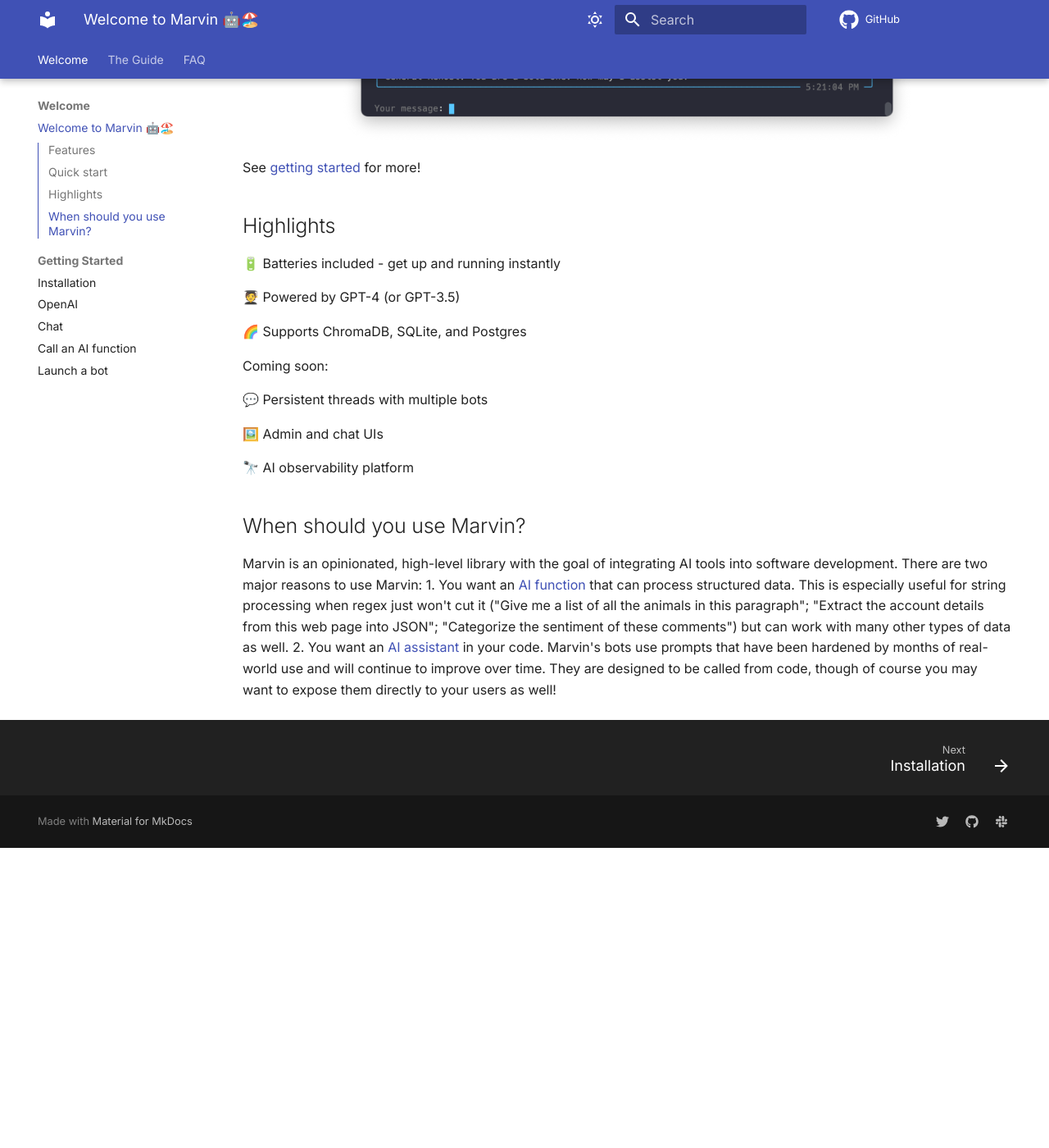
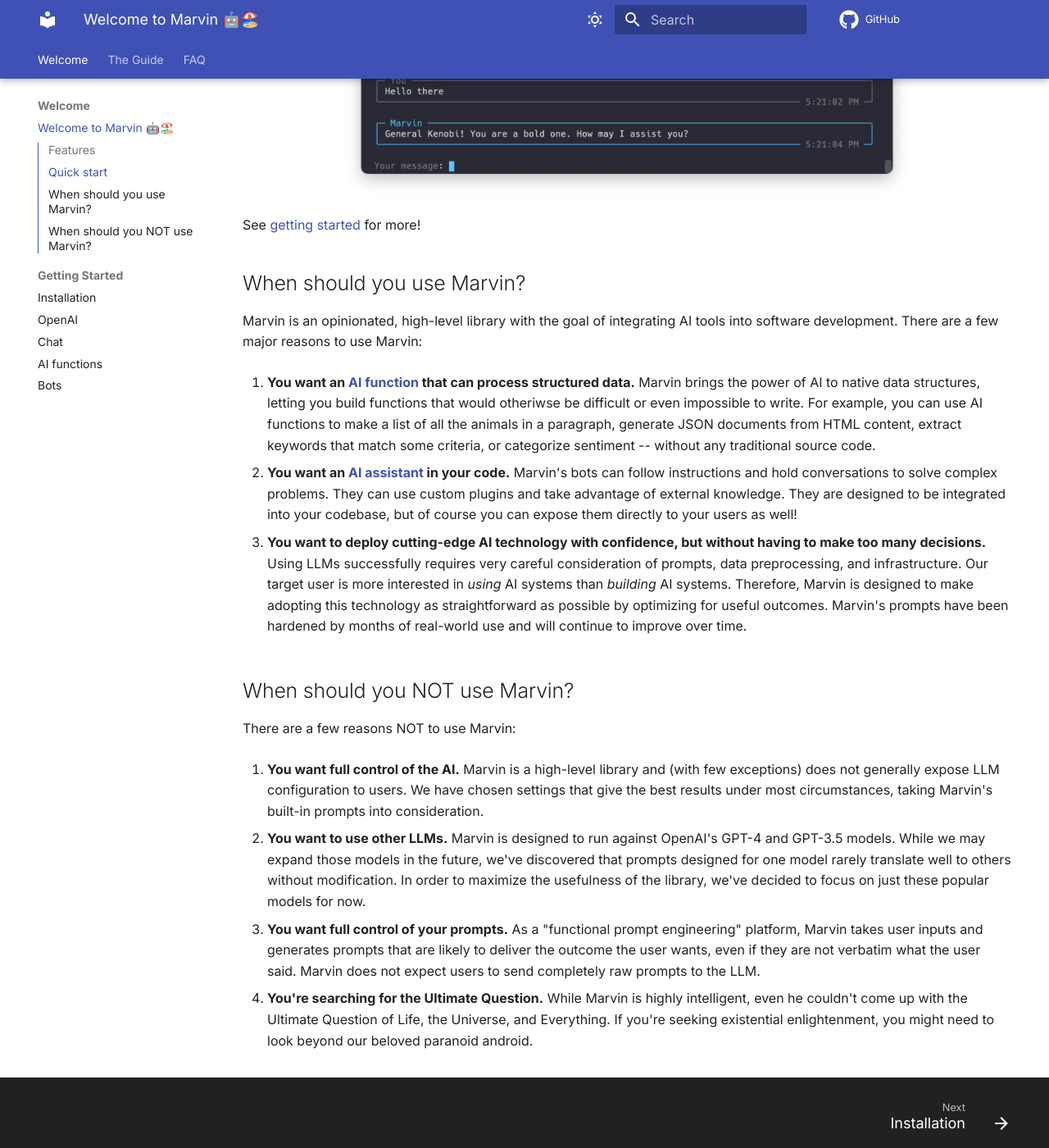
Before and after one commit to PrefectHQ/marvin, an MkDocs documentation site: the page built from docs/index.md, in a window 1280 px wide and 1400 px high, scrolled down 1110 px. Shown: the whole window at 82% size. Built offline with MkDocs 1.6.1 and Material for MkDocs 9.7.7, drawn with Linux system fonts in a browser that asks for light colours; some web fonts are replaced; comment, search, counter and statistics services are not loaded; before the commit the page ends 2144 px from its top, so only the background shows below that; some of the changed text lies outside the part shown.

Commit message:
Update main docs

```diff
--- a/docs/index.md
+++ b/docs/index.md
@@ -2,22 +2,23 @@
 
 ![](ai_fn_demo.png)
 
-Marvin is a batteries-included library designed to simplify the process of building AI-powered software. It introduces three core abstractions: AI functions, bots, and knowledge. AI functions are powerful tools that let users define and execute functions without any source code, while bots serve as AI assistants that can follow instructions and use plugins. Knowledge provides an effective method for enhancing bots' abilities by loading external information. Marvin's innovative approach to "functional prompt engineering" allows developers to work with structured inputs and outputs, seamlessly integrating AI functions into traditional code and enabling the creation of sophisticated AI pipelines.
+Marvin is a batteries-included library designed to simplify the process of building AI-powered software.
 
+Marvin's innovative approach to **"functional prompt engineering"** allows developers to engage AI through structured inputs and outputs, seamlessly integrating it with traditional code and enabling the creation of sophisticated AI pipelines. **AI functions** let developers take advantage of AI through familiar function calls and data structures. **Bots** are highly capable AI assistants that are designed to be used alongside or within existing code. They can take instructions and leverage plugins or external knowledge to solve complex problems. Developers can use these tools to add AI capabilities where they are most impactful, without needing to start from scratch.
 
-> "Let’s build robots with Genuine People Personalities," they said. So they tried it out with me. I’m a personality prototype. You can tell, can’t you?
->
-> -- [Marvin](https://www.youtube.com/clip/UgkxNj9p6jPFM8eWAmRJiKoPeOmvQxb8viQv)
+!!! quote "GPP"
+    "Let’s build robots with Genuine People Personalities!" they said. So they tried it out with me. I’m a personality prototype. You can tell, can’t you?
 
+    -- <a href="https://www.youtube.com/clip/UgkxNj9p6jPFM8eWAmRJiKoPeOmvQxb8viQv" target="_blank">Marvin</a>
 
 ## Features
 
 
-🦾 Write [AI functions](guide/ai_functions.md) that process structured data without source code
+🦾 Write [AI functions](guide/ai_functions.md) to process structured data without source code
 
-🤖 Create [bots](guide/bots.md) that have personalities and follow instructions
+🤖 Chat with [bots](guide/bots.md) that have personalities and follow instructions
 
-🔌 Build [plugins](guide/plugins.md) to give bots new abilities
+🔌 Build [plugins](guide/plugins.md) to give your bots new abilities
 
 📚 Store [knowledge](guide/loaders_and_documents.md) that bots can access and use
 
@@ -35,24 +36,23 @@
 
 See [getting started](getting_started/installation.md) for more!
 
-## Highlights
-
-🔋 Batteries included - get up and running instantly
-
-🧑‍🎓 Powered by GPT-4 (or GPT-3.5)
-
-🌈 Supports ChromaDB, SQLite, and Postgres
-
-Coming soon:
-
-💬 Persistent threads with multiple bots
-
-🖼️ Admin and chat UIs
-
-🔭 AI observability platform
 
 ## When should you use Marvin?
 
-Marvin is an opinionated, high-level library with the goal of integrating AI tools into software development. There are two major reasons to use Marvin:
-1. You want an [AI function](guide/ai_functions.md) that can process structured data. This is especially useful for string processing when regex just won't cut it ("Give me a list of all the animals in this paragraph"; "Extract the account details from this web page into JSON"; "Categorize the sentiment of these comments") but can work with many other types of data as well.
-2. You want an [AI assistant](guide/bots.md) in your code. Marvin's bots use prompts that have been hardened by months of real-world use and will continue to improve over time. They are designed to be called from code, though of course you may want to expose them directly to your users as well!
+Marvin is an opinionated, high-level library with the goal of integrating AI tools into software development. There are a few major reasons to use Marvin:
+
+1. **You want an [AI function](guide/ai_functions.md) that can process structured data.** Marvin brings the power of AI to native data structures, letting you build functions that would otheriwse be difficult or even impossible to write. For example, you can use AI functions to make a list of all the animals in a paragraph, generate JSON documents from HTML content, extract keywords that match some criteria, or categorize sentiment -- without any traditional source code.
+
+2. **You want an [AI assistant](guide/bots.md) in your code.** Marvin's bots can follow instructions and hold conversations to solve complex problems. They can use custom plugins and take advantage of external knowledge. They are designed to be integrated into your codebase, but of course you can expose them directly to your users as well!
+
+3. **You want to deploy cutting-edge AI technology with confidence, but without having to make too many decisions.** Using LLMs successfully requires very careful consideration of prompts, data preprocessing, and infrastructure. Our target user is more interested in *using* AI systems than *building* AI systems. Therefore, Marvin is designed to make adopting this technology as straightforward as possible by optimizing for useful outcomes. Marvin's prompts have been hardened by months of real-world use and will continue to improve over time.
+## When should you NOT use Marvin?
+There are a few reasons NOT to use Marvin:
+
+1. **You want full control of the AI.** Marvin is a high-level library and (with few exceptions) does not generally expose LLM configuration to users. We have chosen settings that give the best results under most circumstances, taking Marvin's built-in prompts into consideration.
+
+2. **You want to use other LLMs.** Marvin is designed to run against OpenAI's GPT-4 and GPT-3.5 models. While we may expand those models in the future, we've discovered that prompts designed for one model rarely translate well to others without modification. In order to maximize the usefulness of the library, we've decided to focus on just these popular models for now.
+
+3. **You want full control of your prompts.** As a "functional prompt engineering" platform, Marvin takes user inputs and generates prompts that are likely to deliver the outcome the user wants, even if they are not verbatim what the user said. Marvin does not expect users to send completely raw prompts to the LLM.
+
+4. **You're searching for the Ultimate Question.** While Marvin is highly intelligent, even he couldn't come up with the Ultimate Question of Life, the Universe, and Everything. If you're seeking existential enlightenment, you might need to look beyond our beloved paranoid android.
--- a/mkdocs.yml
+++ b/mkdocs.yml
@@ -6,8 +6,8 @@
       - Installation: getting_started/installation.md
       - OpenAI: getting_started/openai.md
       - Chat: getting_started/chat_quickstart.md
-      - Call an AI function: getting_started/ai_functions_quickstart.md
-      - Launch a bot: getting_started/bots_quickstart.md
+      - AI functions: getting_started/ai_functions_quickstart.md
+      - Bots: getting_started/bots_quickstart.md
   - The Guide:
     - Overview: guide/overview.md
     - Configuration: guide/configuration.md
@@ -76,8 +76,13 @@
               heading_level: 2
               filters: ["!^_"]
 markdown_extensions:
-  - toc:
-      permalink: true
+  - admonition
+  - attr_list
+  - md_in_html
+  - pymdownx.details
+  - pymdownx.emoji:
+      emoji_index: !!python/name:materialx.emoji.twemoji
+      emoji_generator: !!python/name:materialx.emoji.to_svg
   - pymdownx.highlight:
       anchor_linenums: true
       line_spans: __span
@@ -85,11 +90,8 @@
   - pymdownx.inlinehilite
   - pymdownx.snippets
   - pymdownx.superfences
-  - pymdownx.emoji:
-      emoji_index: !!python/name:materialx.emoji.twemoji
-      emoji_generator: !!python/name:materialx.emoji.to_svg
-  - attr_list
-  - md_in_html
+  - toc:
+      permalink: true
 repo_url: https://github.com/prefecthq/marvin
 edit_uri: edit/main/docs/
 extra:
```
Also changed, not shown: README.md (+25 -25 lines), docs/getting_started/ai_functions_quickstart.md (+24 -6 lines), docs/getting_started/bots_quickstart.md (+10 -2 lines), docs/getting_started/chat_quickstart.md (+7 -0 lines), docs/guide/ai_functions.md (+2 -1 lines).
